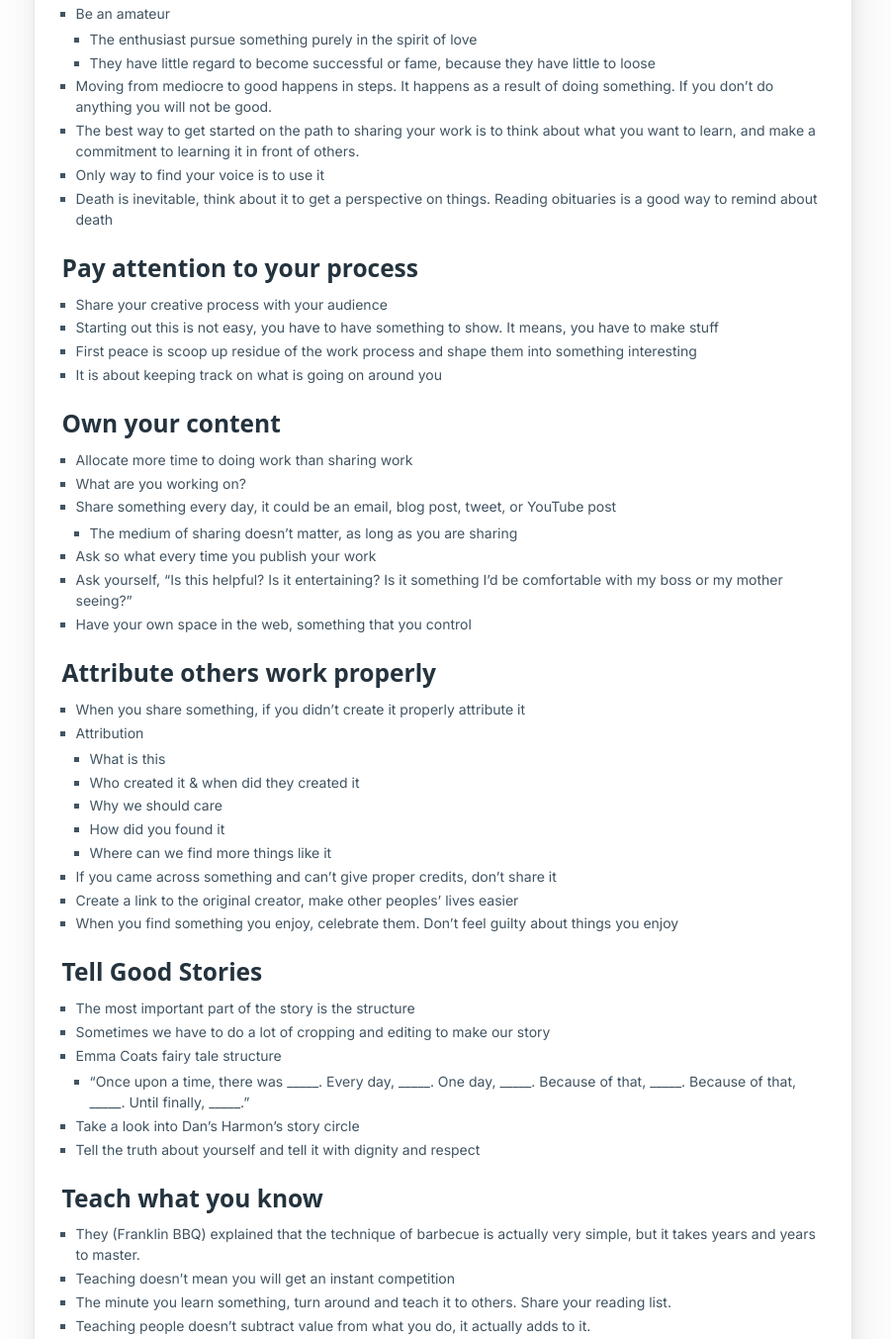
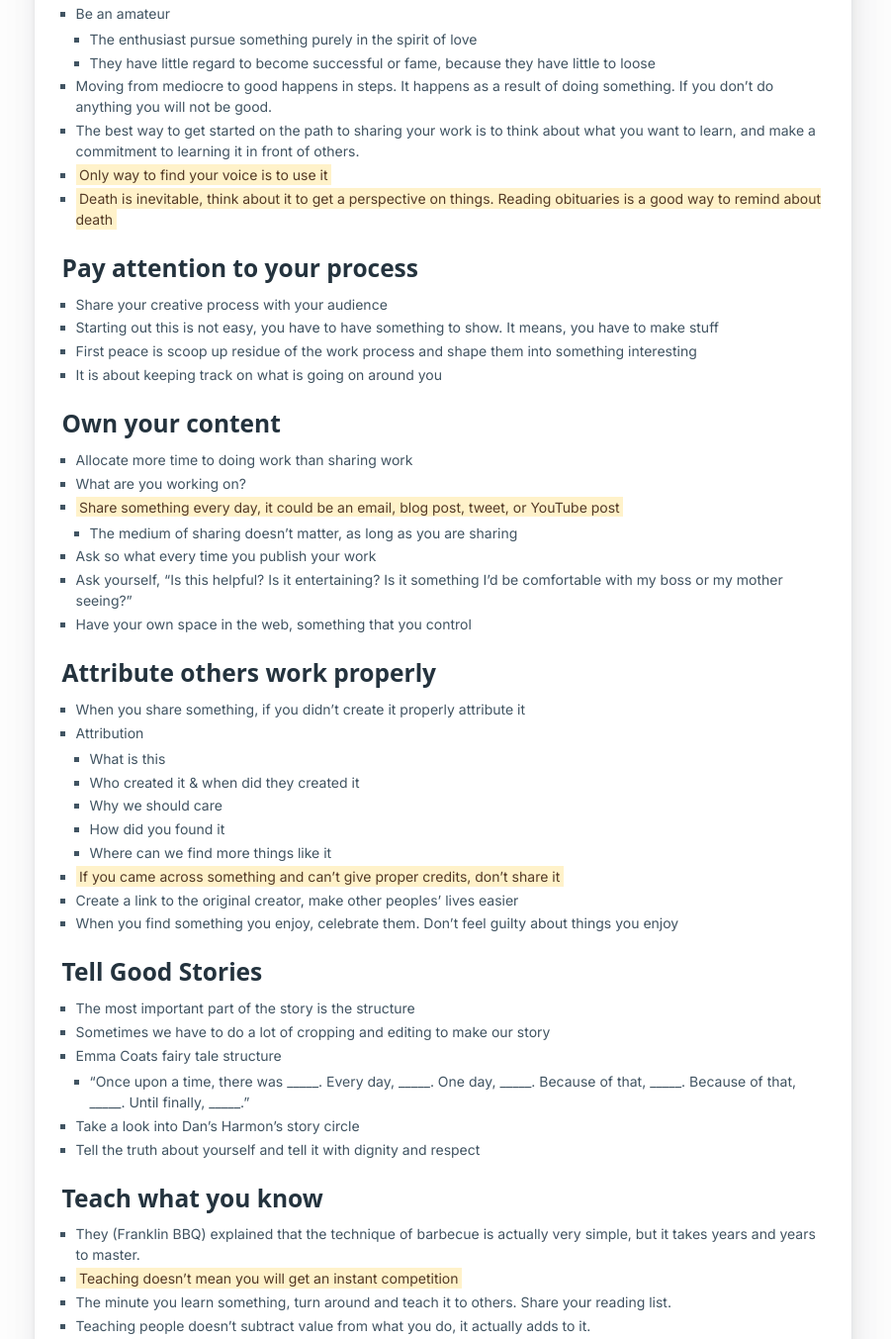
Before and after one commit to xydinesh/xydinesh.github.com, an Eleventy site: page src/posts/show-your-work.md in a window 1280 px wide. Shown: the part 701-2054 px from the top of the page at 99% size, without its empty margins (344-1245 px from the left). Built offline with nearby package versions, Linux system fonts and the light colour scheme; Eleventy itself is replaced by a stand-in of ours; files that its build step writes are made by us from their sources.

Commit message:
adding highlights to show your work book

```diff
--- a/src/posts/show-your-work.md
+++ b/src/posts/show-your-work.md
@@ -28,8 +28,8 @@ January, 2026
 	- They have little regard to become successful or fame, because they have little to loose
 - Moving from mediocre to good happens in steps. It happens as a result of doing something. If you don’t do anything you will not be good.
 - The best way to get started on the path to sharing your work is to think about what you want to learn, and make a commitment to learning it in front of others.
-- Only way to find your voice is to use it
-- Death is inevitable, think about it to get a perspective on things. Reading obituaries is a good way to remind about death
+- <mark>Only way to find your voice is to use it</mark>
+- <mark>Death is inevitable, think about it to get a perspective on things. Reading obituaries is a good way to remind about death</mark>
 
 ## Pay attention to your process
 - Share your creative process with your audience
@@ -40,7 +40,7 @@ January, 2026
 ## Own your content
 - Allocate more time to doing work than sharing work
 - What are you working on?
-- Share something every day, it could be an email, blog post, tweet, or YouTube post
+- <mark>Share something every day, it could be an email, blog post, tweet, or YouTube post</mark>
 	- The medium of sharing doesn’t matter, as long as you are sharing
 - Ask so what every time you publish your work
 - Ask yourself, “Is this helpful? Is it entertaining? Is it something I’d be comfortable with my boss or my mother seeing?”
@@ -54,7 +54,7 @@ January, 2026
 	- Why we should care
 	- How did you found it
 	- Where can we find more things like it
-- If you came across something and can’t give proper credits, don’t share it
+- <mark>If you came across something and can’t give proper credits, don’t share it</mark>
 - Create a link to the original creator, make other peoples’ lives easier
 - When you find something you enjoy, celebrate them. Don’t feel guilty about things you enjoy
 
@@ -68,7 +68,7 @@ January, 2026
 
 ## Teach what you know
 - They (Franklin BBQ) explained that the technique of barbecue is actually very simple, but it takes years and years to master.
-- Teaching doesn’t mean you will get an instant competition
+- <mark>Teaching doesn’t mean you will get an instant competition</mark>
 - The minute you learn something, turn around and teach it to others. Share your reading list.
 - Teaching people doesn’t subtract value from what you do, it actually adds to it.
 
@@ -91,7 +91,7 @@ January, 2026
 - Be ambitious, keep yourself busy
 
 ## Stick Around
-- The people who get what they’re after are very often the ones who just stick around long enough. It’s very important not to quit prematurely.
+- <mark>The people who get what they’re after are very often the ones who just stick around long enough. It’s very important not to quit prematurely.</mark>
 - “In our business you don’t quit,” says comedian Joan Rivers. “You’re holding on to the ladder. When they cut off your hands, hold on with your elbow. When they cut off your arms, hold on with your teeth. You don’t quit because you don’t know where the next job is coming from.”
 - You can’t plan on anything, you can go about your work
 - Some time we have to walk away completely from our work to avoid burn out
```
